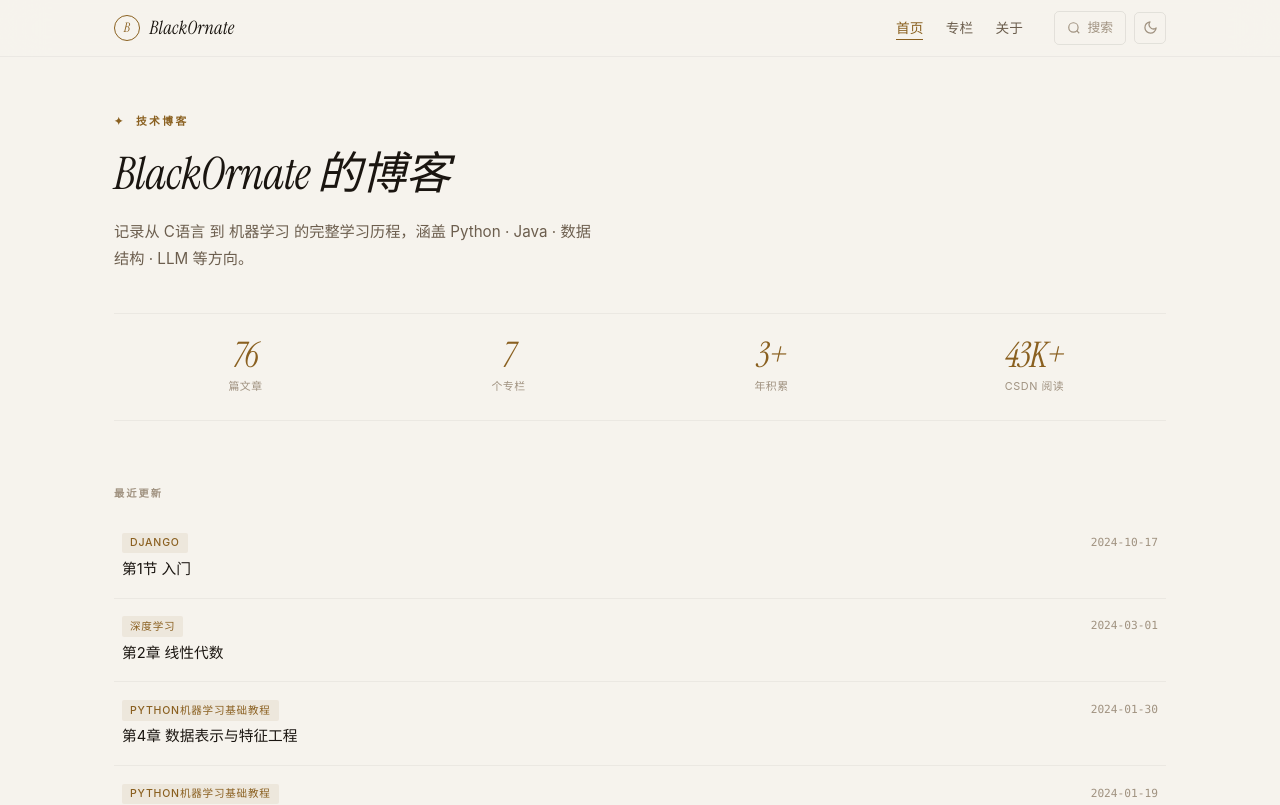
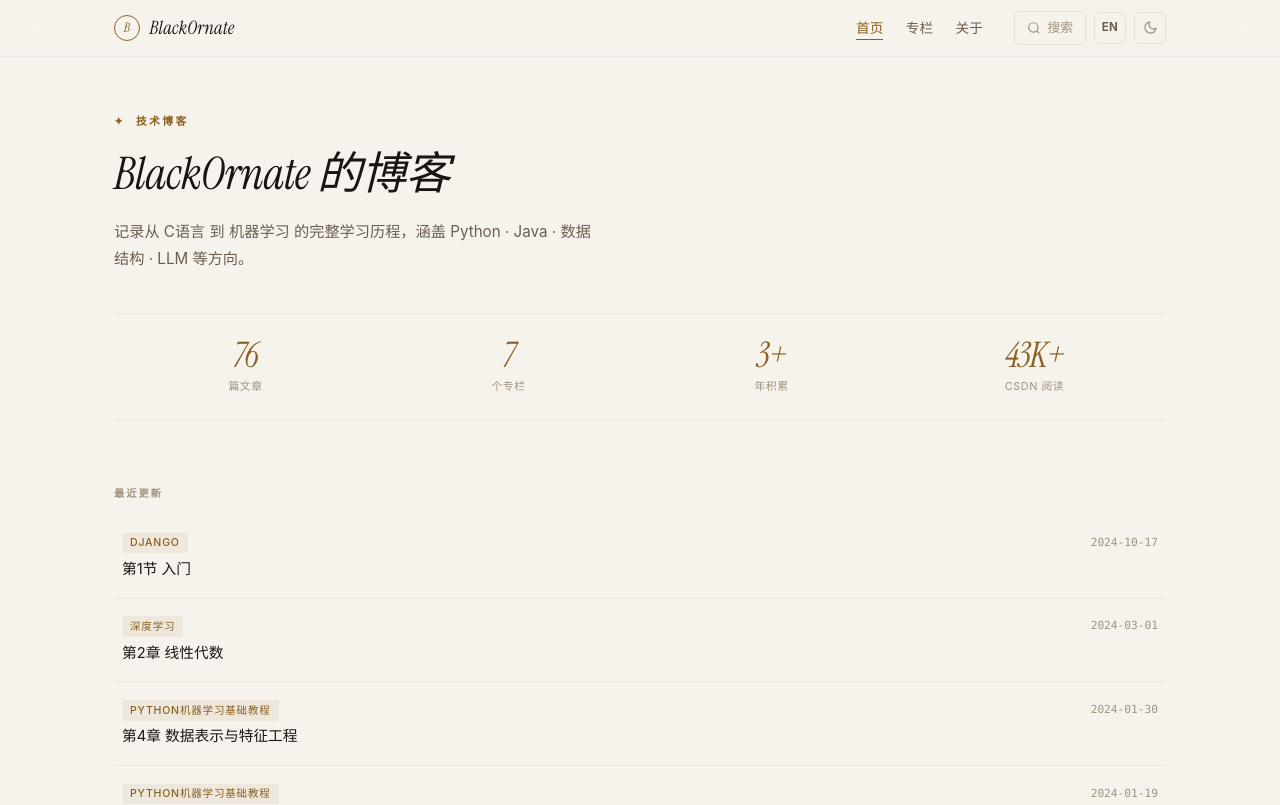
Before and after one commit to BlackOrnate/blog, a React (Vite) app: page / in a window 1280 px wide. Shown: the top 805 px of the page. Built offline with nearby package versions, Linux system fonts and the light colour scheme.

Commit message:
feat: add lang toggle button to navbar

```diff
--- a/src/components/Layout/Navbar.jsx
+++ b/src/components/Layout/Navbar.jsx
@@ -1,6 +1,7 @@
 import { useState, useEffect } from 'react'
 import { NavLink, Link } from 'react-router-dom'
 import Search from '../Search'
+import { useLang } from '../../contexts/LangContext'
 
 function SunIcon() {
   return (
@@ -38,9 +39,15 @@ function useTheme() {
 export default function Navbar() {
   const [showSearch, setShowSearch] = useState(false)
   const [isDark, toggleTheme] = useTheme()
+  const { t, toggle: toggleLang } = useLang()
 
   useEffect(() => {
-    const onKey = (e) => { if (e.key === 'k' && (e.metaKey || e.ctrlKey)) { e.preventDefault(); setShowSearch(true) } }
+    const onKey = (e) => {
+      if (e.key === 'k' && (e.metaKey || e.ctrlKey)) {
+        e.preventDefault()
+        setShowSearch(true)
+      }
+    }
     window.addEventListener('keydown', onKey)
     return () => window.removeEventListener('keydown', onKey)
   }, [])
@@ -57,20 +64,24 @@ export default function Navbar() {
           <div className="navbar__right">
             <nav>
               <ul className="navbar__nav">
-                <li><NavLink to="/" end>首页</NavLink></li>
-                <li><NavLink to="/columns">专栏</NavLink></li>
-                <li><NavLink to="/about">关于</NavLink></li>
+                <li><NavLink to="/" end>{t.nav.home}</NavLink></li>
+                <li><NavLink to="/columns">{t.nav.columns}</NavLink></li>
+                <li><NavLink to="/about">{t.nav.about}</NavLink></li>
               </ul>
             </nav>
 
-            <button className="search-trigger" onClick={() => setShowSearch(true)} aria-label="搜索">
+            <button className="search-trigger" onClick={() => setShowSearch(true)} aria-label={t.search.trigger}>
               <svg width="14" height="14" viewBox="0 0 24 24" fill="none" stroke="currentColor" strokeWidth="2">
                 <circle cx="11" cy="11" r="8"/><path d="m21 21-4.35-4.35"/>
               </svg>
-              <span>搜索</span>
+              <span>{t.search.trigger}</span>
             </button>
 
-            <button className="theme-toggle" onClick={toggleTheme} aria-label={isDark ? '切换浅色模式' : '切换深色模式'}>
+            <button className="lang-toggle" onClick={toggleLang} aria-label={t.lang.ariaLabel}>
+              {t.lang.label}
+            </button>
+
+            <button className="theme-toggle" onClick={toggleTheme} aria-label={isDark ? t.theme.light : t.theme.dark}>
               {isDark ? <SunIcon /> : <MoonIcon />}
             </button>
           </div>
--- a/src/styles/global.css
+++ b/src/styles/global.css
@@ -248,6 +248,26 @@ button { cursor: pointer; border: none; background: none; font: inherit; }
   flex-shrink: 0;
 }
 .theme-toggle:hover { border-color: var(--accent); color: var(--accent); }
+.lang-toggle {
+  display: flex;
+  align-items: center;
+  justify-content: center;
+  width: 32px;
+  height: 32px;
+  border: 1px solid var(--border);
+  border-radius: 6px;
+  background: transparent;
+  color: var(--text-secondary);
+  cursor: pointer;
+  font-size: 0.72rem;
+  font-weight: 700;
+  letter-spacing: 0.03em;
+  transition: border-color 0.2s, color 0.2s;
+}
+.lang-toggle:hover {
+  border-color: var(--accent);
+  color: var(--accent);
+}
 
 /* ============================================================
    Search Modal
```
